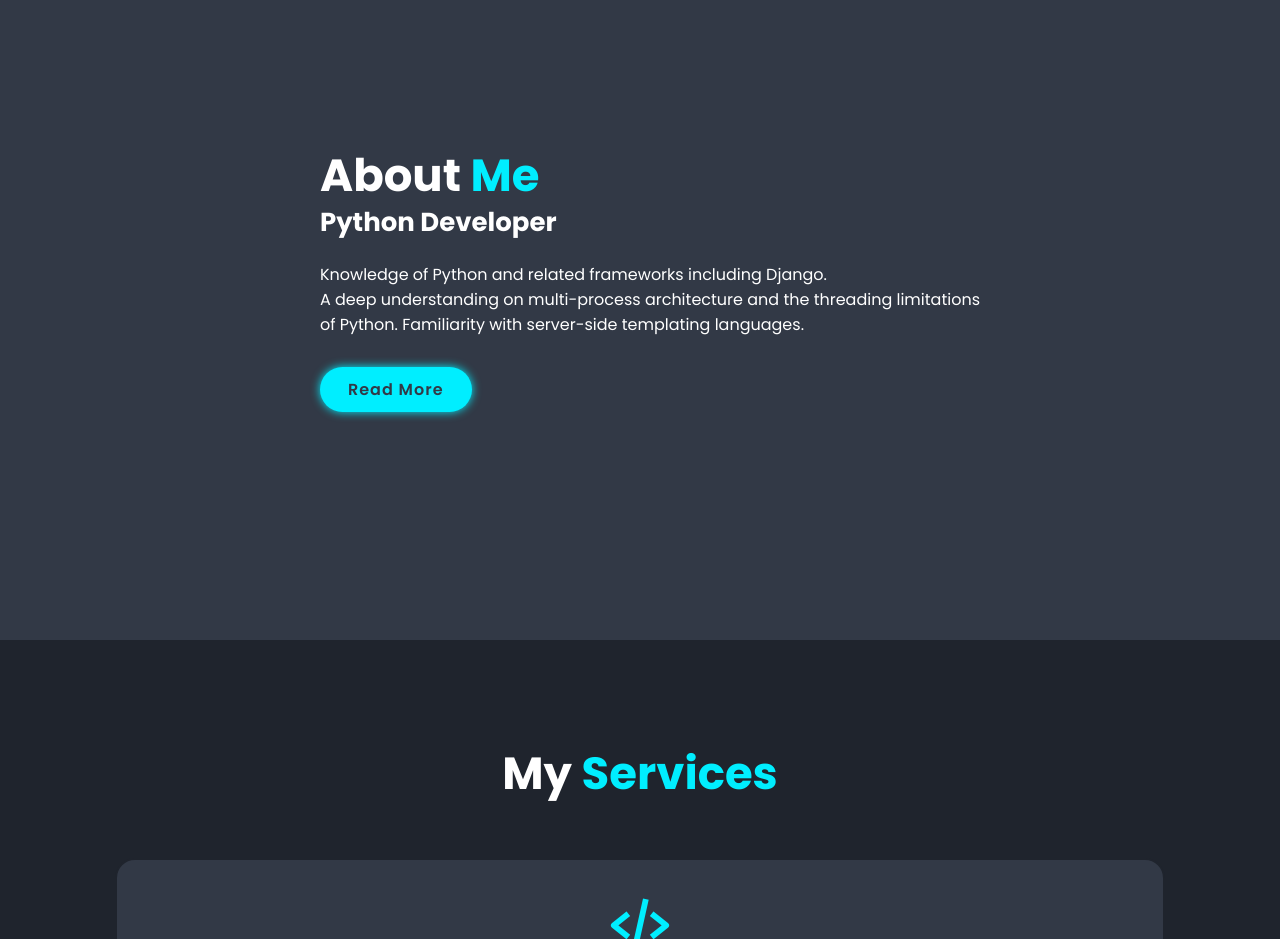
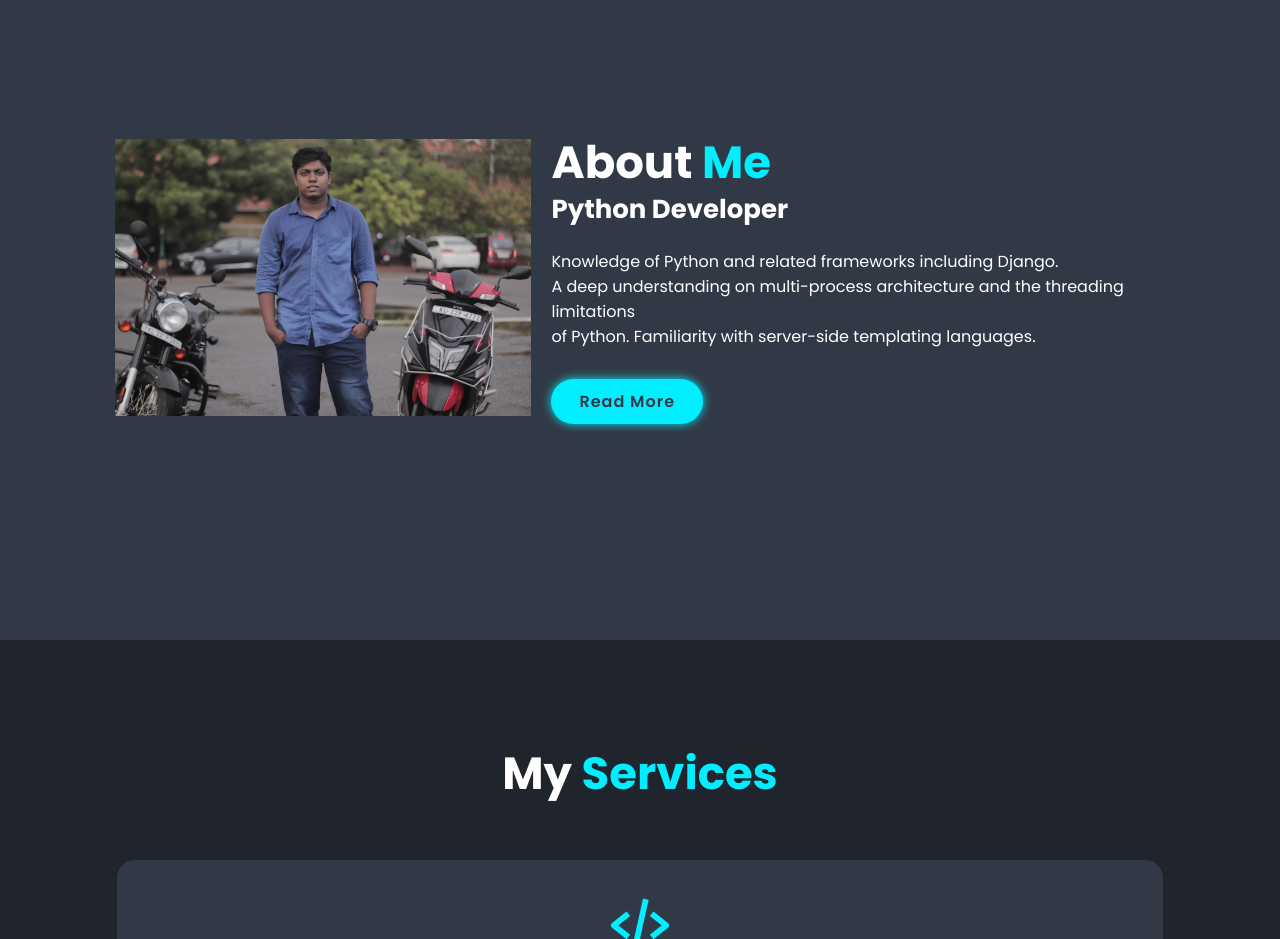
Before and after one commit to Bilalsalamm/bilal.github.io, a plain HTML site: page index.html in a window 1280 px wide. Shown: the part 960-1899 px from the top of the page. Drawn offline with nearby package versions, Linux system fonts and the light colour scheme; a script that the page names is missing.

Commit message:
Update index.html

```diff
--- a/index.html
+++ b/index.html
@@ -56,7 +56,7 @@
     <!-- about section design-->
     <section class="about" id="about">
         <div class="about-img">
-            <img src="bilal.HEIC" alt="">
+            <img src="333.jpg" alt="">
         </div>
 
         <div class="about-content">
```
